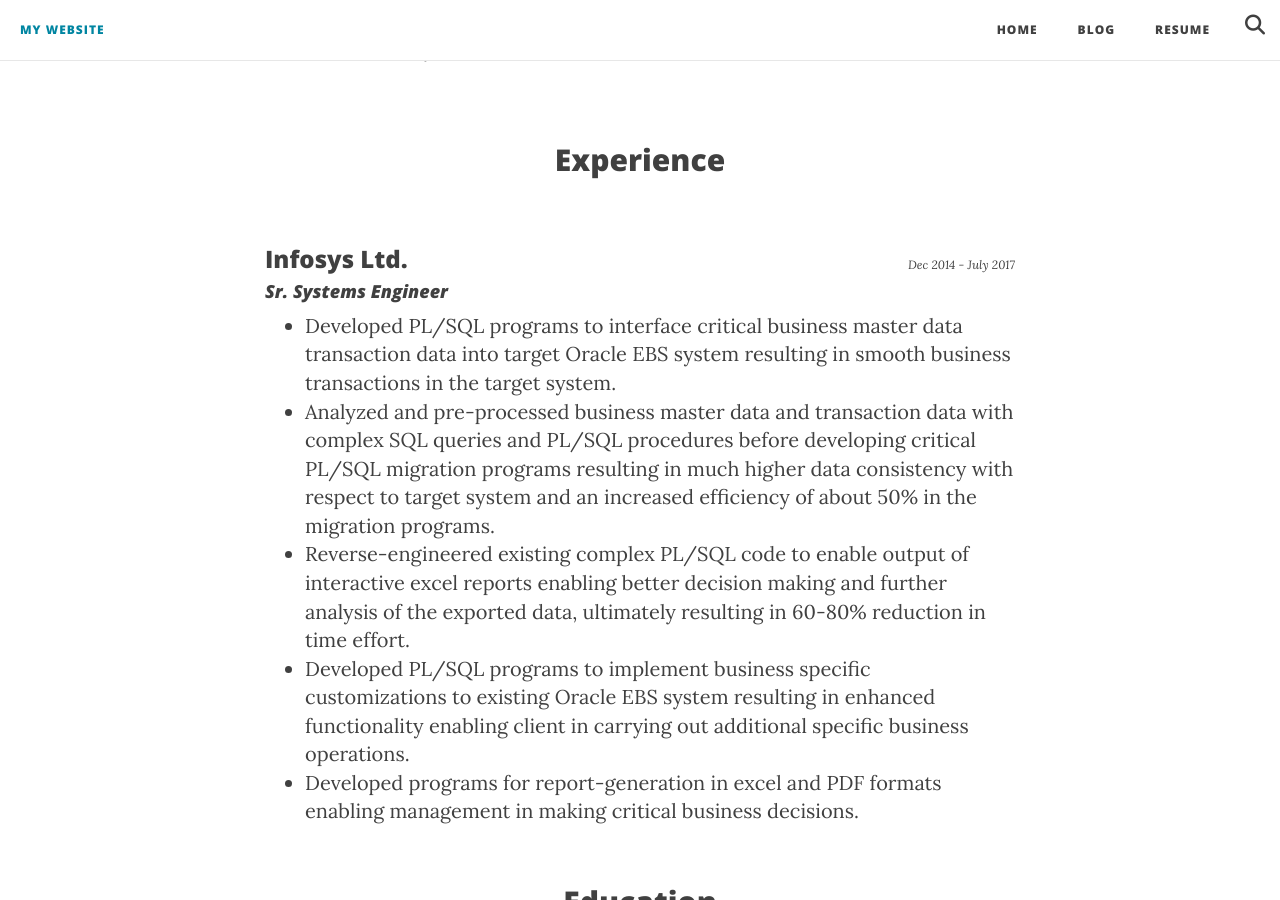
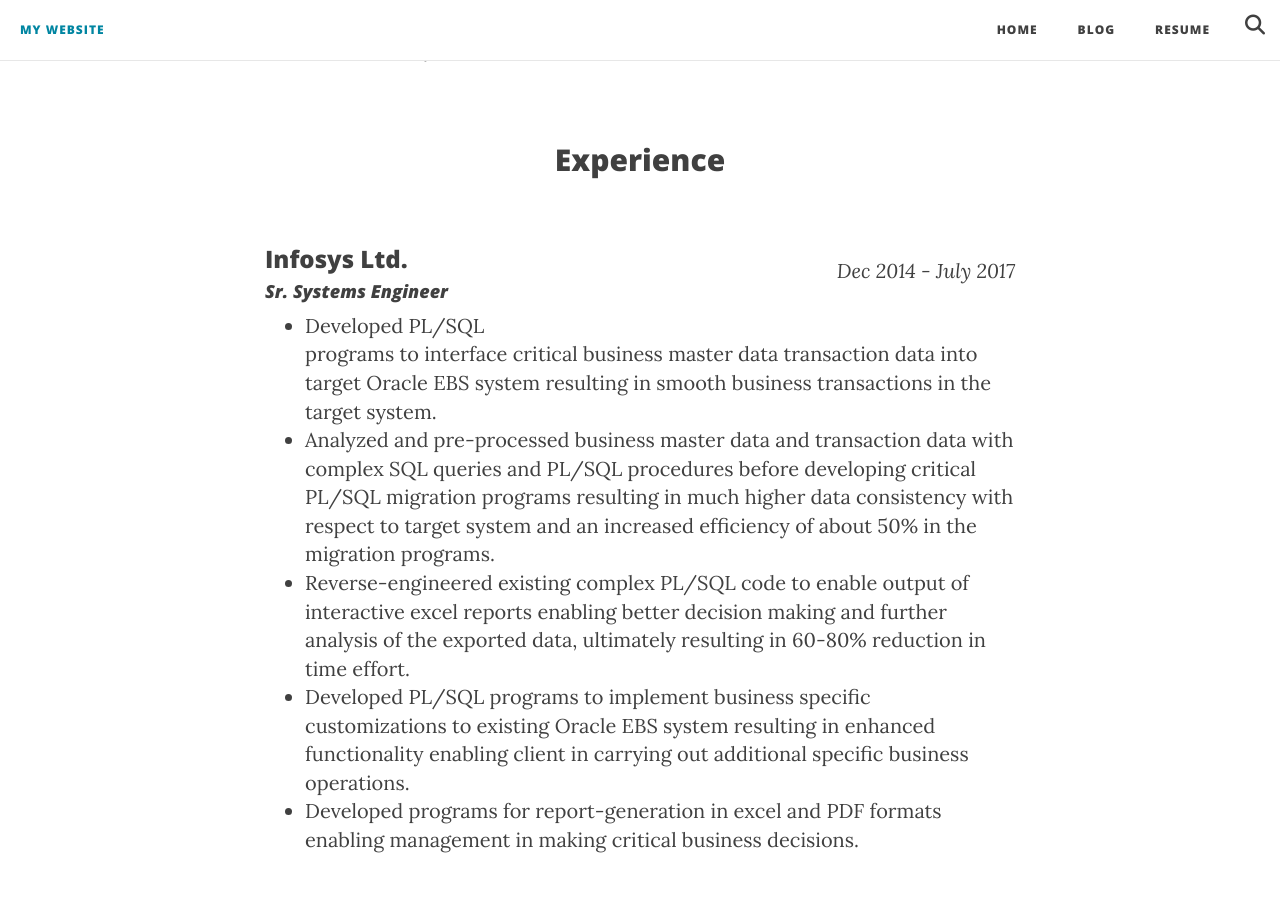
Before and after one commit to PrashantShivajiBhapkar/PrashantShivajiBBhapkar.github.io, a Jekyll site: the page built from index.html, in a window 1280 px wide and 900 px high, scrolled down 1008 px. Built offline with Jekyll 4.4.1, drawn with Linux system fonts in a browser that asks for light colours; nearby versions of some CDN libraries; library files that are not in the unit come from our copies.

Commit message:
edited home page content

```diff
--- a/index.html
+++ b/index.html
@@ -40,7 +40,7 @@
             <div>
 				<div>
 					<h3 style="float: left; width: 34%; text-align: left;">Infosys Ltd.</h3>
-					<p style="float: right; width: 66%; text-align: right; font-size:12px;"><i>Dec 2014 - July 2017</i></p>
+					<p style="float: right; width: 66%; text-align: right; font-size:20px;"><i>Dec 2014 - July 2017</i></p>
 				</div>
 
 				<h4><i>Sr. Systems Engineer</i></h4>
```
